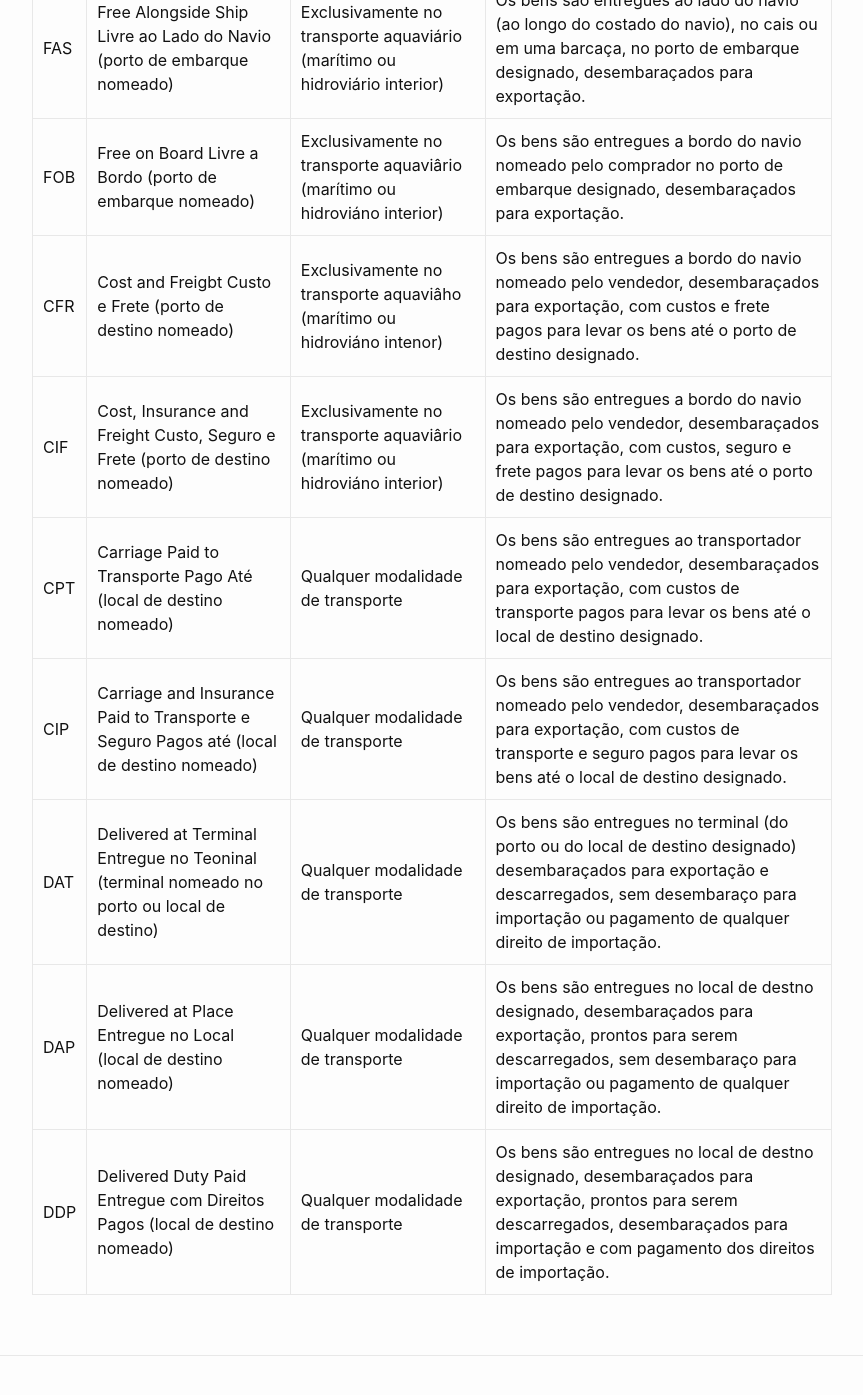
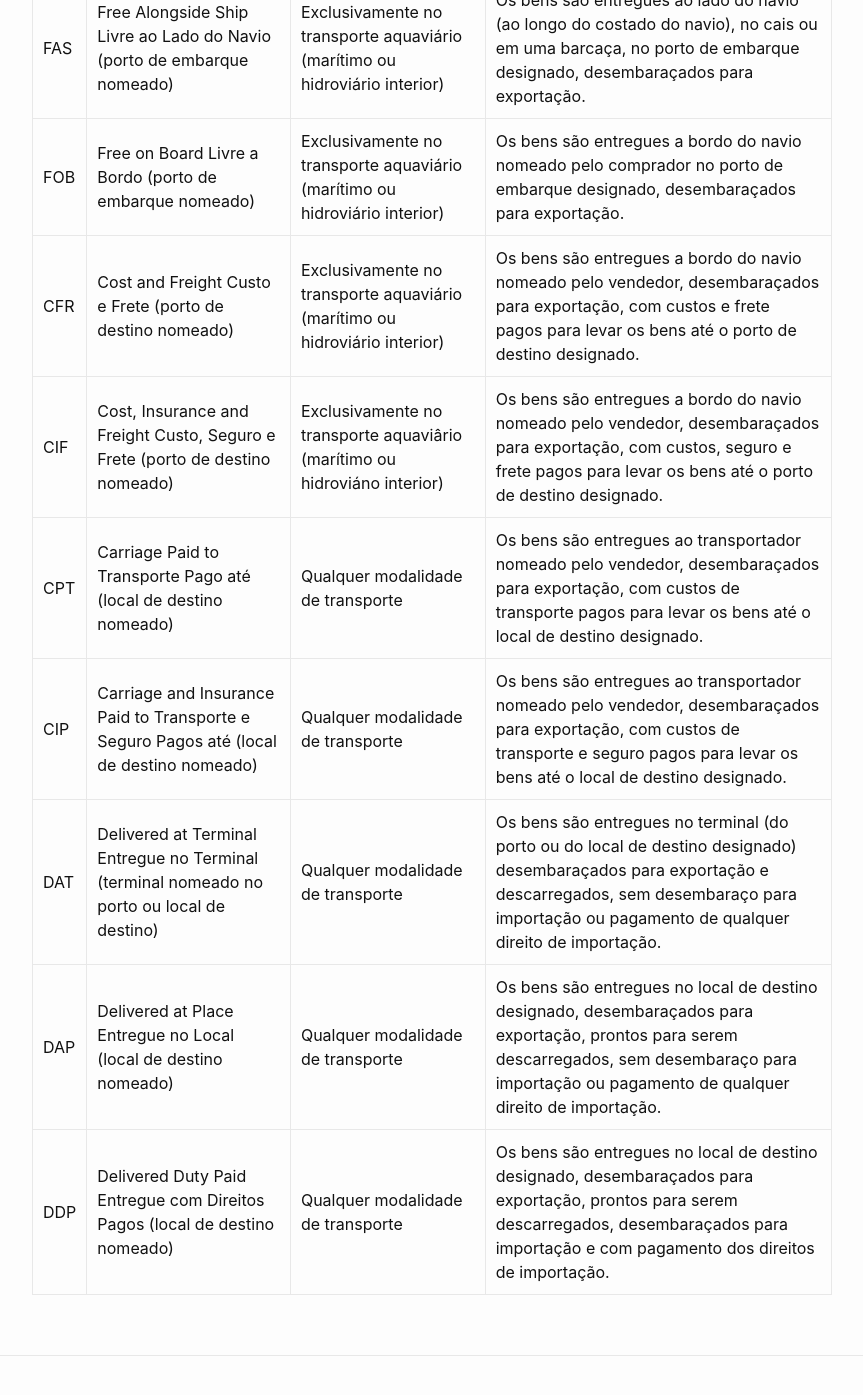
Before and after one commit to WCAComex/wcacomex.github.io, a Jekyll site: the page built from _utilidades/incoterms-2010.markdown, in a window 1280 px wide and 1400 px high, scrolled down 602 px. Shown: the top 1395 px of the window, without its empty margins (208-1071 px from the left). Built offline with Jekyll 4.4.1, drawn with Linux system fonts in a browser that asks for light colours; some of the changed text lies outside the part shown.

Commit message:
Updated Incoterms 2010

```diff
--- a/_utilidades/incoterms-2010.markdown
+++ b/_utilidades/incoterms-2010.markdown
@@ -7,15 +7,15 @@
 Termos Internacionais de Comércio discriminados pela International Chamber of Commerce (ICC) em sua publicação n° 715, de 2010.
 
 | Código | Descrição | Modalidade de transporte | Principais obrigações a cargo do Vendedor |
-| EXW | Ex Works Na Ongem (local de entrega nomeado) | Qualquer modalidade de transporte | Os bens são entregues pelo vendedor quando ele os coloca à disposção do comprada, em suas instalações, sem carregamento e sem desembaraço para exportação. |
+| EXW | Ex Works Na Ongem (local de entrega nomeado) | Qualquer modalidade de transporte | Os bens são entregues pelo vendedor quando ele os coloca à disposição do comprador, em suas instalações, sem carregamento e sem desembaraço para exportação. |
 
-| FCA | Free Carrier Livre no Transportador (local de entrega nomeado) | Qualquer modalidade de transporte | Os bens são entregues ao transportador designado pelo comprada; desembaraçados para exportação e carregados, se o local de entrega for o domicilio do vendedor |
+| FCA | Free Carrier Livre no Transportador (local de entrega nomeado) | Qualquer modalidade de transporte | Os bens são entregues ao transportador designado pelo comprador; desembaraçados para exportação e carregados, se o local de entrega for o domicílio do vendedor. |
 | FAS | Free Alongside Ship Livre ao Lado do Navio (porto de embarque nomeado) | Exclusivamente no transporte aquaviário (marítimo ou hidroviário interior) | Os bens são entregues ao lado do navio (ao longo do costado do navio), no cais ou em uma barcaça, no porto de embarque designado, desembaraçados para exportação. |
-| FOB | Free on Board Livre a Bordo (porto de embarque nomeado) | 	Exclusivamente no transporte aquaviârio (marítimo ou hidroviáno interior) | Os bens são entregues a bordo do navio nomeado pelo comprador no porto de embarque designado, desembaraçados para exportação. |
-| CFR | Cost and Freigbt Custo e Frete (porto de destino nomeado) | 	Exclusivamente no transporte aquaviâho (marítimo ou hidroviáno intenor) | Os bens são entregues a bordo do navio nomeado pelo vendedor, desembaraçados para exportação, com custos e frete pagos para levar os bens até o porto de destino designado. |
+| FOB | Free on Board Livre a Bordo (porto de embarque nomeado) | 	Exclusivamente no transporte aquaviário (marítimo ou hidroviário interior) | Os bens são entregues a bordo do navio nomeado pelo comprador no porto de embarque designado, desembaraçados para exportação. |
+| CFR | Cost and Freight Custo e Frete (porto de destino nomeado) | 	Exclusivamente no transporte aquaviário (marítimo ou hidroviário interior) | Os bens são entregues a bordo do navio nomeado pelo vendedor, desembaraçados para exportação, com custos e frete pagos para levar os bens até o porto de destino designado. |
 | CIF | Cost, Insurance and Freight Custo, Seguro e Frete (porto de destino nomeado) | Exclusivamente no transporte aquaviârio (marítimo ou hidroviáno interior) | Os bens são entregues a bordo do navio nomeado pelo vendedor, desembaraçados para exportação, com custos, seguro e frete pagos para levar os bens até o porto de destino designado. |
-| CPT | Carriage Paid to Transporte Pago Até (local de destino nomeado) | Qualquer modalidade de transporte | Os bens são entregues ao transportador nomeado pelo vendedor, desembaraçados para exportação, com custos de transporte pagos para levar os bens até o local de destino designado. |
+| CPT | Carriage Paid to Transporte Pago até (local de destino nomeado) | Qualquer modalidade de transporte | Os bens são entregues ao transportador nomeado pelo vendedor, desembaraçados para exportação, com custos de transporte pagos para levar os bens até o local de destino designado. |
 | CIP | Carriage and Insurance Paid to Transporte e Seguro Pagos até (local de destino nomeado) | Qualquer modalidade de transporte | Os bens são entregues ao transportador nomeado pelo vendedor, desembaraçados para exportação, com custos de transporte e seguro pagos para levar os bens até o local de destino designado. |
-| DAT | Delivered at Terminal Entregue no Teoninal (terminal nomeado no porto ou local de destino) | Qualquer modalidade de transporte | Os bens são entregues no terminal (do porto ou do local de destino designado) desembaraçados para exportação e descarregados, sem desembaraço para importação ou pagamento de qualquer direito de importação. |
-| DAP | Delivered at Place Entregue no Local (local de destino nomeado) | Qualquer modalidade de transporte | Os bens são entregues no local de destno designado, desembaraçados para exportação, prontos para serem descarregados, sem desembaraço para importação ou pagamento de qualquer direito de importação. |
-| DDP | Delivered Duty Paid Entregue com Direitos Pagos (local de destino nomeado) | Qualquer modalidade de transporte | Os bens são entregues no local de destno designado, desembaraçados para exportação, prontos para serem descarregados, desembaraçados para importação e com pagamento dos direitos de importação. |
+| DAT | Delivered at Terminal Entregue no Terminal (terminal nomeado no porto ou local de destino) | Qualquer modalidade de transporte | Os bens são entregues no terminal (do porto ou do local de destino designado) desembaraçados para exportação e descarregados, sem desembaraço para importação ou pagamento de qualquer direito de importação. |
+| DAP | Delivered at Place Entregue no Local (local de destino nomeado) | Qualquer modalidade de transporte | Os bens são entregues no local de destino designado, desembaraçados para exportação, prontos para serem descarregados, sem desembaraço para importação ou pagamento de qualquer direito de importação. |
+| DDP | Delivered Duty Paid Entregue com Direitos Pagos (local de destino nomeado) | Qualquer modalidade de transporte | Os bens são entregues no local de destino designado, desembaraçados para exportação, prontos para serem descarregados, desembaraçados para importação e com pagamento dos direitos de importação. |
```
